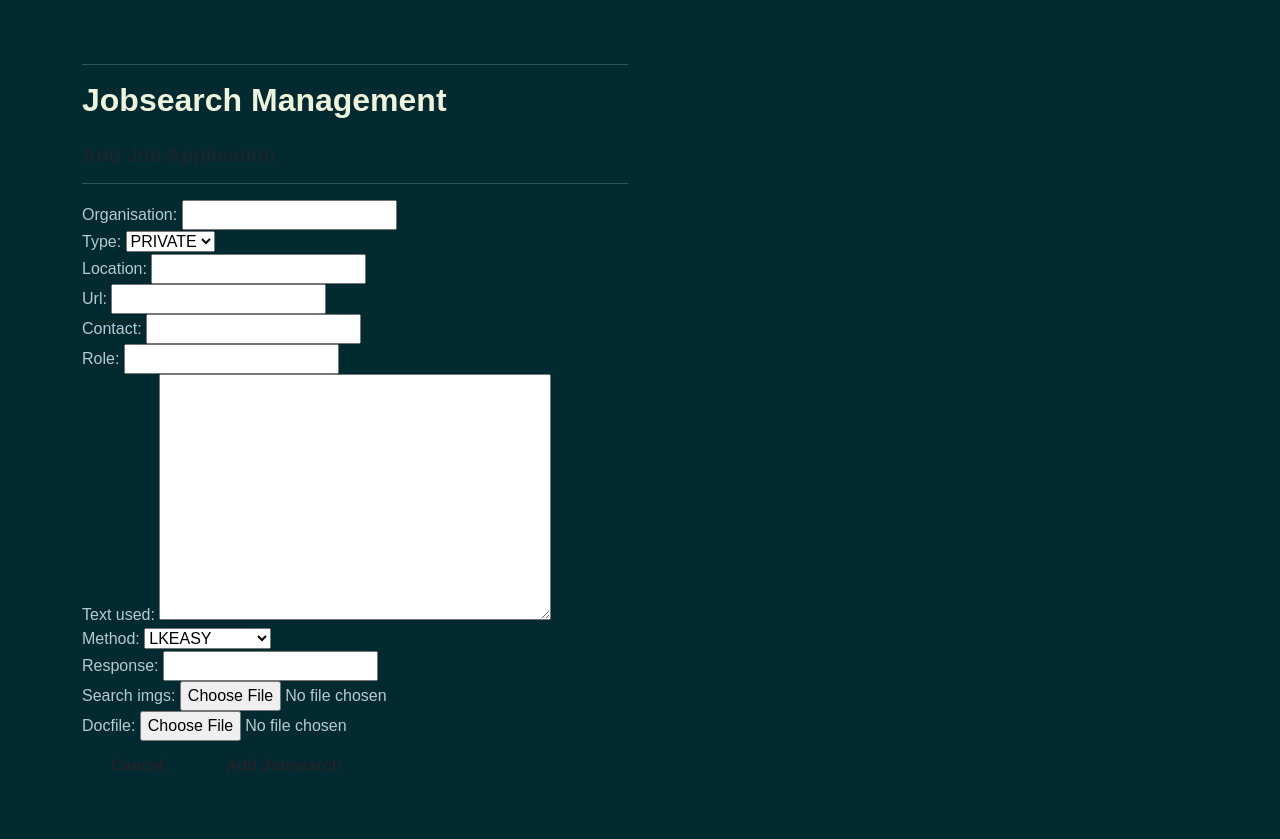
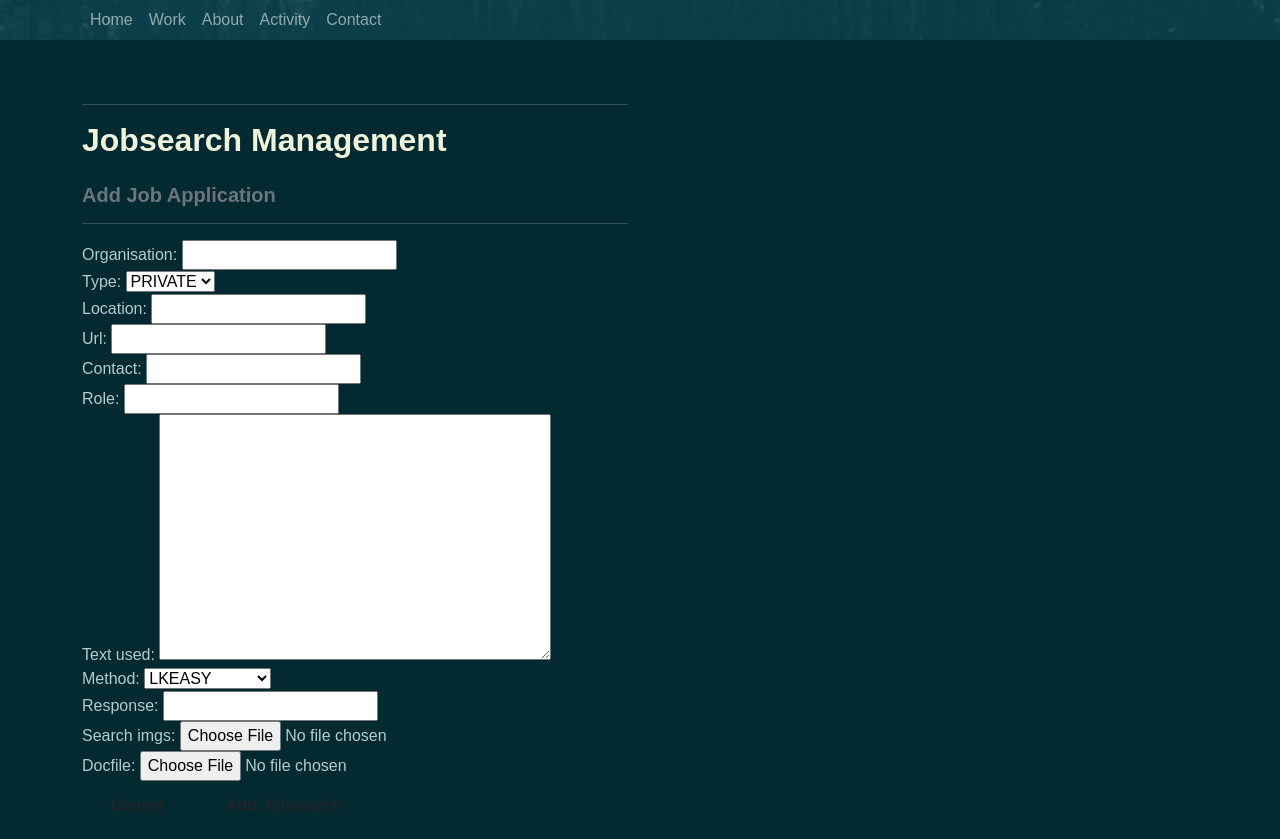
Before and after one commit to JWalshe86/career, a Django app: page /jobs/add_data in a window 1280 px wide. Before the commit the page ends 771 px from the top, so only its background shows below. Run offline with Django 5.2, Linux system fonts and the light colour scheme; some libraries are stand-ins or nearby versions; some web fonts are replaced.

Commit message:
:Add toggle bootstrap dropdown add_data.html

```diff
--- a/jobs/templates/jobs/add_data.html
+++ b/jobs/templates/jobs/add_data.html
@@ -1,13 +1,54 @@
-{% extends "base.html" %}
 {% load static %}
 
-{% block page_header %}
-    <div class="container header-container">
-        <div class="row">
-            <div class="col"></div>
+<!DOCTYPE html>
+<html lang="en">
+
+<head>
+    <meta charset="UTF-8">
+    <meta http-equiv="X-UA-Compatible" content="IE=edge">
+    <meta name="viewport" content="width=device-width, initial-scale=1.0">
+    <title>John Walshe Full Stack Developer</title>
+    <link rel="icon" type="image/x-icon" href="{% static 'images/johnwalshesmall-modified.jpg' %}">
+   <link href="https://cdn.jsdelivr.net/npm/bootstrap@5.0.2/dist/css/bootstrap.min.css" rel="stylesheet">
+<link rel="stylesheet" href="https://cdn.jsdelivr.net/npm/bootstrap-icons@1.5.0/font/bootstrap-icons.css">
+     <link rel="stylesheet" href="{% static 'css/aos.css' %}">
+      <link rel="stylesheet" href="{% static 'css/style.css' %}">
+      <link rel="stylesheet" href="{% static 'css/line-awesome.min.css' %}">
+</head>
+
+<body data-bs-spy="scroll" data-bs-target=".navbar">
+
+    <!-- NAVBAR -->
+    <nav class="navbar2 navbar-expand-lg navbar-dark static-top">
+        <div class="container">
+            <button class="navbar-toggler" type="button" data-bs-toggle="collapse" data-bs-target="#navbarNav"
+                aria-controls="navbarNav" aria-expanded="false" aria-label="Toggle navigation">
+                <span class="navbar-toggler-icon"></span>
+            </button>
+            <div class="collapse navbar-collapse" id="navbarNav">
+                <ul class="navbar-nav text-lg-center">
+
+                    <li class="nav-item">
+                        <a class="nav-link" href="#home">Home</a>
+                    </li>
+                    <li class="nav-item">
+                        <a class="nav-link" href="#work">Work</a>
+                    </li>
+                    <li class="nav-item">
+                        <a class="nav-link" href="#about">About</a>
+                    </li>
+                    <li class="nav-item">
+                        <a class="nav-link" href="#blog">Activity</a>
+                    </li>
+                    <li class="nav-item">
+                        <a class="nav-link" href="#contact">Contact</a>
+                    </li>
+
+                </ul>
+            </div>
         </div>
-    </div>
-{% endblock %}
+    </nav>
+    <!-- //NAVBAR -->
 
 {% block content %}
     <div class="overlay"></div>
@@ -36,12 +77,8 @@
     </div>
 {% endblock %}
 
-{% block postloadjs %}
-    {{ block.super }}
-    <script type="text/javascript">
-        $('#new-image').change(function() {
-            var file = $('#new-image')[0].files[0];
-            $('#filename').text(`Image will be set to: ${file.name}`);
-        });
-    </script>
-{% endblock %}
+<script src="https://cdn.jsdelivr.net/npm/bootstrap@5.0.2/dist/js/bootstrap.bundle.min.js"></script>
+
+</body>
+
+</html>
--- a/static/css/style.css
+++ b/static/css/style.css
@@ -110,6 +110,13 @@ img {
     #content-wrapper {
         padding-left: var(--sidbar-width);
     }
+
+    .navbar2 {
+        background: linear-gradient(rgba(3, 63, 71, 0.8), rgba(3, 63, 71, 0.8)), url(../images/sidebar-img.jpg);
+        background-size: cover;
+        background-position: center;
+    }
+
 }
 
 /* BTN */
```
Also changed, not shown: 1 other file.
